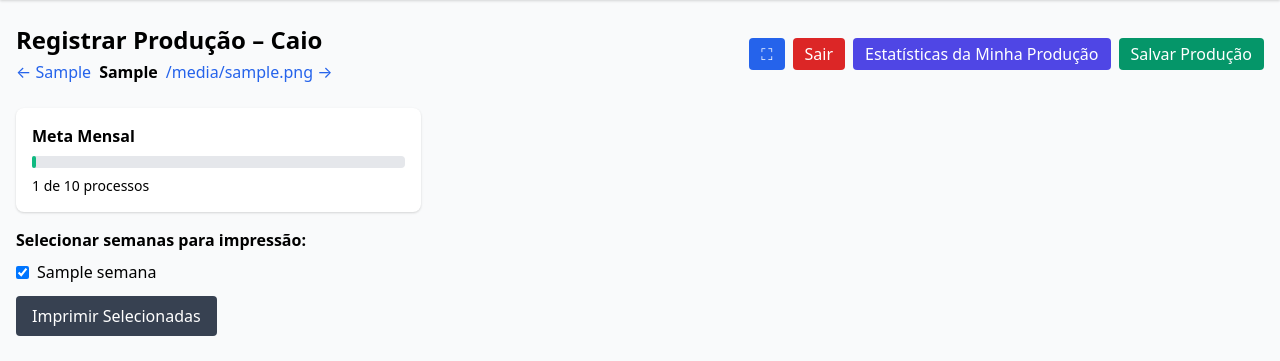
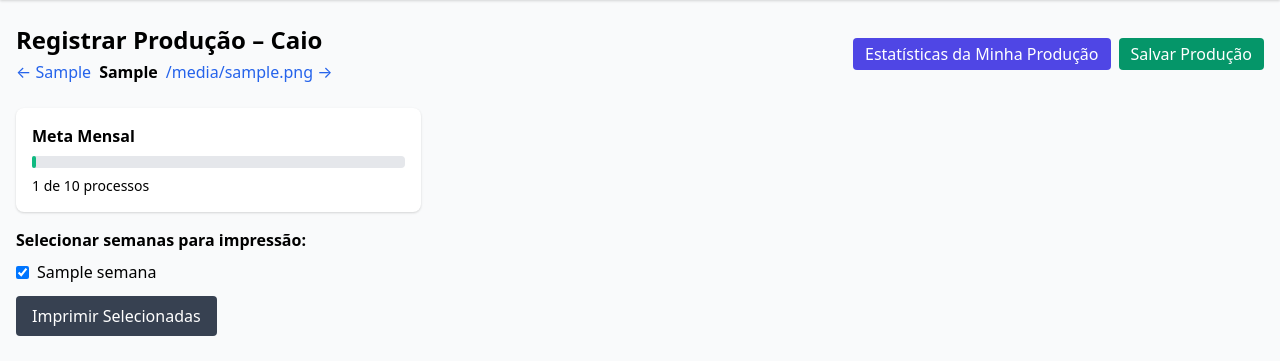
Before and after one commit to albertjr99/sistema_producao, a Flask app: template templates/registrar_producao.html in a window 1280 px wide. Shown: the part 56-417 px from the top of the page. Run offline with Flask 3, Linux system fonts and the light colour scheme; the template is opened without the code that fills it: values that come from a table or form of the project are taken from there, most other values are stand-ins (such as "Sample title", 1, 10 or a date in 2020).

Commit message:
Update registrar_producao.html

```diff
--- a/templates/registrar_producao.html
+++ b/templates/registrar_producao.html
@@ -20,11 +20,6 @@
       </div>
     </div>
     <div class="flex space-x-2">
-      <button onclick="toggleFullScreen()" class="px-3 py-1 bg-blue-600 text-white rounded hover:bg-blue-700">
-        ⛶
-      </button>
-      <a href="{{ url_for('logout') }}" class="px-3 py-1 bg-red-600 text-white rounded hover:bg-red-700">
-        Sair
       </a>
       <a href="{{ url_for('acompanhamento_pessoal') }}" class="px-3 py-1 bg-indigo-600 text-white rounded hover:bg-indigo-700">
         Estatísticas da Minha Produção
```
